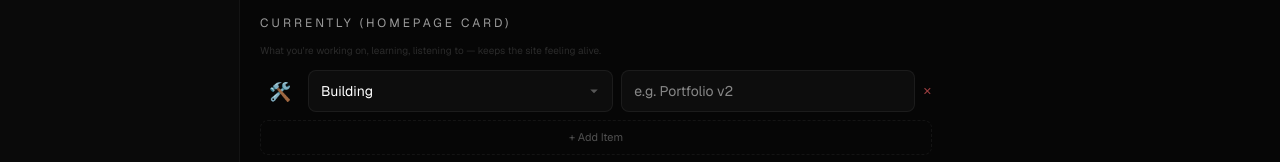
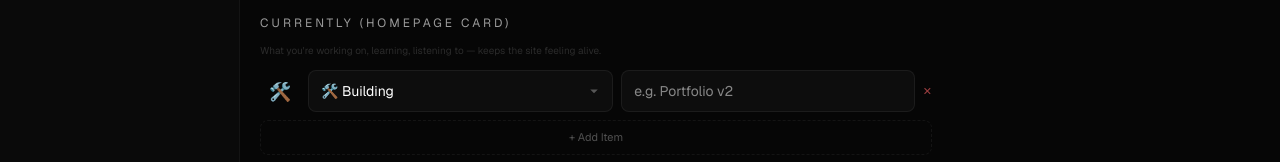
Before and after one commit to Limbuthitoo/portfolio, a Next.js app: page /dashboard/settings in a window 1280 px wide. Both pictures are taken after typing "Sample", "Sample", "Sample123", "Sample123", "Sample123" into the empty fields and a click on the button "+ Add Item". Shown: the part 285-447 px from the top of the page. Built offline with nearby package versions, Linux system fonts and the light colour scheme.

Commit message:
fix: emoji not updating on label select in Currently editor
- Use functional setState to avoid stale config closure
- Show emoji in dropdown options for clarity

```diff
--- a/src/app/dashboard/settings/page.tsx
+++ b/src/app/dashboard/settings/page.tsx
@@ -89,7 +89,7 @@ export default function SettingsPage() {
 
   if (!config) return <p className="text-white/30 text-sm">Loading...</p>;
 
-  const set = (key: keyof SiteConfig, value: unknown) => setConfig({ ...config, [key]: value });
+  const set = (key: keyof SiteConfig, value: unknown) => setConfig((prev) => prev ? { ...prev, [key]: value } : prev);
 
   return (
     <div className="flex flex-col h-full -m-5">
@@ -395,12 +395,12 @@ function CurrentlyEditor({ items, onChange }: { items: CurrentlyItem[]; onChange
         <div key={i} className="flex items-center gap-2">
           <span className="w-10 text-center text-[18px] shrink-0">{item.emoji}</span>
           <select
-            className={`${inputCls} w-32`}
+            className={`${inputCls} w-36`}
             value={labels.includes(item.label) ? item.label : ''}
             onChange={(e) => updateLabel(i, e.target.value)}
           >
             {!labels.includes(item.label) && <option value="">{item.label || 'Select...'}</option>}
-            {labels.map((l) => <option key={l} value={l}>{l}</option>)}
+            {labels.map((l) => <option key={l} value={l}>{LABEL_EMOJI[l]} {l}</option>)}
           </select>
           <input className={inputCls} value={item.value} onChange={(e) => updateValue(i, e.target.value)} placeholder="e.g. Portfolio v2" />
           <button type="button" onClick={() => onChange(items.filter((_, idx) => idx !== i))} className={removeBtnCls}>✕</button>
```
